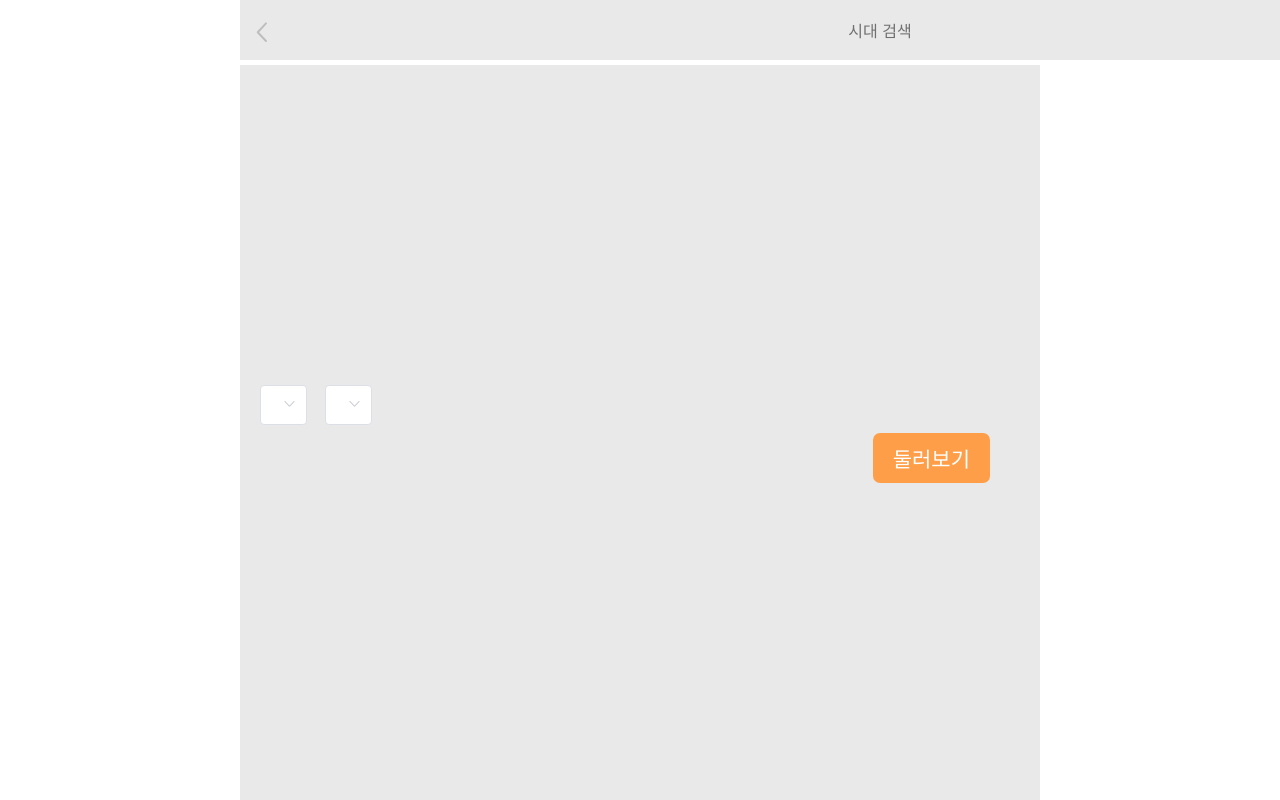
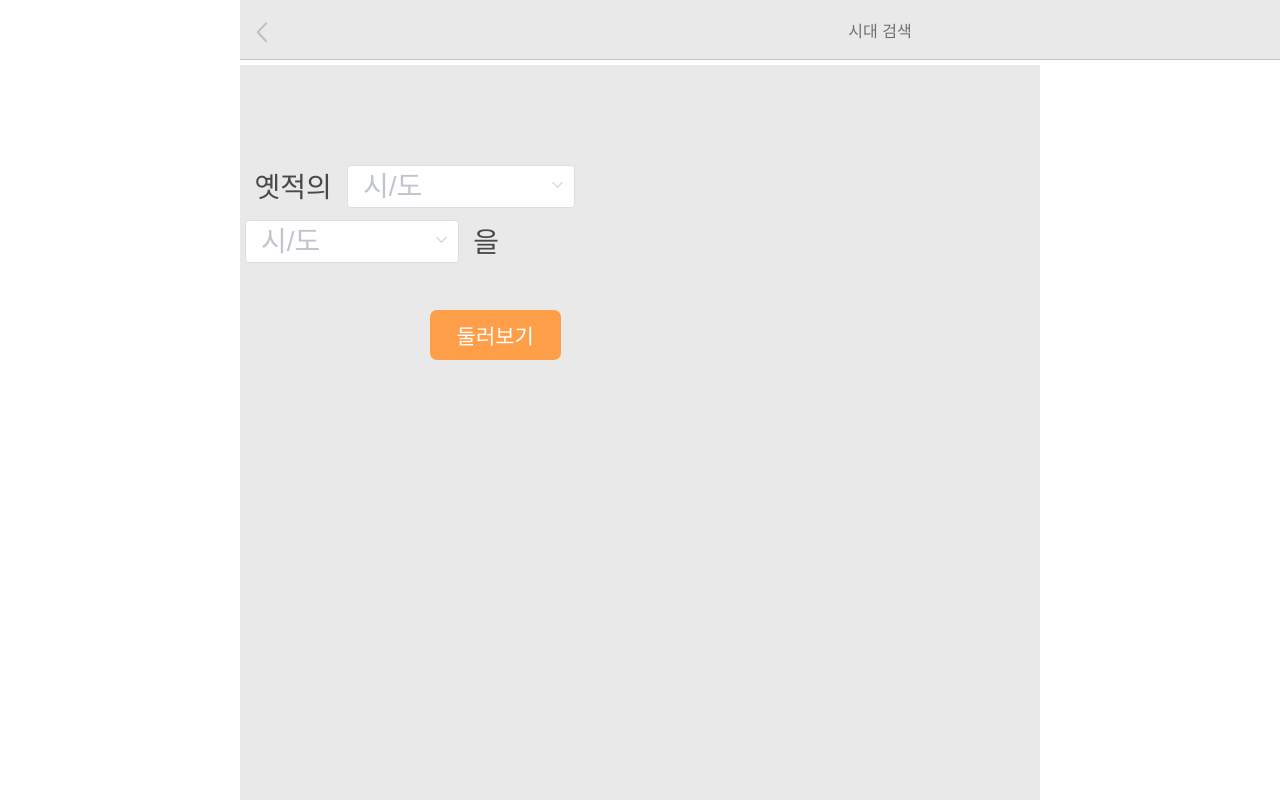
Before and after one commit to onceonatime/front, a Vue app: page /site in a window 1280 px wide. Built offline with nearby package versions, Linux system fonts and the light colour scheme; what vue-closable, vue-glide-js, vue-js-modal would draw is missing.

Commit message:
ecn: base layout end

```diff
--- a/src/App.vue
+++ b/src/App.vue
@@ -26,6 +26,7 @@ export default {
 
 <style lang="scss">
 @import url('https://fonts.googleapis.com/css?family=Nanum+Gothic&display=swap');
+
 #app {
   // font-family: "Avenir", Helvetica, Arial, sans-serif;
   font-family: Arial, sans-serif;
--- a/src/assets/css/index.scss
+++ b/src/assets/css/index.scss
@@ -1,8 +1,13 @@
 $background-color: rgb(233, 233, 233);
 $litegray: #cccccc;
 $darkgray: #c8c8c8;
-$litedark:#494949;
+$litedark: #494949;
 $orange: #ff9e48;
+$--color-primary: #ff9e48;
+
+// /* icon font path, required */
+$--font-path: "~element-ui/lib/theme-chalk/fonts";
+// @import "~element-ui/packages/theme-chalk/src/index";
 
 .card {
   position: relative;
--- a/src/components/TheNavigation.vue
+++ b/src/components/TheNavigation.vue
@@ -2,6 +2,14 @@
   <div class="Navigation">
     <div class="Navigation-Back">
       <img @click="backRouter" class="Navigation-Icon" :src="backIcon" alt />
+    </div>
+    <div class="Navigation-Home">
+      <img
+        @click="pushMain"
+        class="Navigation-Icon"
+        src="https://image.flaticon.com/icons/svg/25/25694.svg"
+        alt
+      />
     </div>
     <div class="Navigation-Head">{{head}}</div>
   </div>
@@ -22,6 +30,9 @@ export default {
   methods: {
     backRouter() {
       this.$router.back();
+    },
+    pushMain() {
+      this.$router.push({ name: "main" });
     }
   }
 };
@@ -33,13 +44,18 @@ export default {
   background-color: $background-color;
   color: #707070;
   position: fixed;
-  // height:100px;
+  border-bottom: 1px solid #61616142;
   top: 0px;
-  padding: 18px 14px;
+  padding: 17.5px 14px;
   width: calc(100% - 28px);
   &-Back {
     width: 28px;
     position: absolute;
+  }
+  &-Home {
+    width: 28px;
+    position: absolute;
+    right: 15px;
   }
   &-Icon {
     width: 100%;
--- a/src/main.js
+++ b/src/main.js
@@ -14,15 +14,17 @@ import 'vue-glide-js/dist/vue-glide.css'
 Vue.use(VueGlide)
 
 import {
-  Select
+  Select, Option
 } from 'element-ui';
 import lang from 'element-ui/lib/locale/lang/en'
 import locale from 'element-ui/lib/locale'
+import '@/assets/css/index.scss'
 // configure language
 locale.use(lang)
 
 // import components
 Vue.component(Select.name, Select)
+Vue.component(Option.name, Option)
 
 import VModal from 'vue-js-modal'
 Vue.use(VModal, {
--- a/src/views/Site.vue
+++ b/src/views/Site.vue
@@ -1,17 +1,40 @@
 <template>
   <div class="Site">
     <div class="Site-Main">
-      <!-- <div class="Site-Search">
-        <div style="paddingLeft:5px;gridColumn:1/9">옛적의</div>
-        <the-select style="zIndex:3;gridColumn:9/22" :options="cities"></the-select>
-        <the-select style="gridColumn:1/17" :options="cities"></the-select>
-        <div>을</div>
-      </div> -->
       <div class="Site-Search">
-        <el-select></el-select>
-        <el-select></el-select>
+        <span style="gridColumn:2/8;">옛적의</span>
+        <el-select
+          style="left:5px;marginRight:5px;gridColumn:8/24;"
+          v-model="cityValue"
+          placeholder="시/도"
+          autocomplete
+          filterable
+        >
+          <el-option
+            class="Site-Option"
+            v-for="(city,index) in cities"
+            :key="'city'+index"
+            :label="city"
+            :value="city"
+          ></el-option>
+        </el-select>
+        <el-select
+          style="left:5px;marginRight:5px;gridColumn:1/16;"
+          v-model="cityValue"
+          placeholder="시/도"
+          autocomplete
+        >
+          <el-option
+            class="Site-Option"
+            v-for="(city,index) in cities"
+            :key="'city'+index"
+            :label="city"
+            :value="city"
+          ></el-option>
+        </el-select>
+        <span style="gridColumn:17/19;">을</span>
+        <the-button class="Site-Button" style="gridColumn:14/23;">둘러보기</the-button>
       </div>
-      <the-button class="Site-Button">둘러보기</the-button>
     </div>
   </div>
 </template>
@@ -22,6 +45,8 @@ import TheButton from "@/components/TheButton";
 export default {
   data() {
     return {
+      cityValue: "",
+      cityIndex: 0,
       cities: ["강북구", "강남구", "성북구", "성동구", "서대문구"]
     };
   },
@@ -32,36 +57,35 @@ export default {
 };
 </script>
 
-<style lang='scss' scoped>
+<style lang='scss'>
 @import "@/assets/css/index.scss";
-.search {
-  &-select {
-    background-color: #ffffff;
-    border: none;
-  }
-  &-option {
-    font-weight: 500;
-    font-size: 100%;
-  }
-}
 .Site {
   background-color: $background-color;
   height: 100%;
   position: relative;
   &-Search {
-    font-size: 37px;
+    display: grid;
+    max-width: 350px;
+    padding-top: 100px;
+    font-size: 28px;
     font-weight: 500;
-    display: grid;
+    color: $litedark;
+
     grid-template-columns: repeat(24, 1fr);
-    grid-gap: 14px 18px;
-    width: 95%;
-    margin: auto;
-    padding-top: 40%;
+    grid-row-gap: 12px;
   }
   &-Button {
-    position: absolute;
-    top: 50%;
-    right: 50px;
+    text-align: center;
+    top: 35px;
+    position: relative;
+  }
+}
+.el-input {
+  font-size: 28px;
+  font-weight: 500;
+  color: $litedark;
+  &__inner {
+    height: 43px;
   }
 }
 </style>
```
